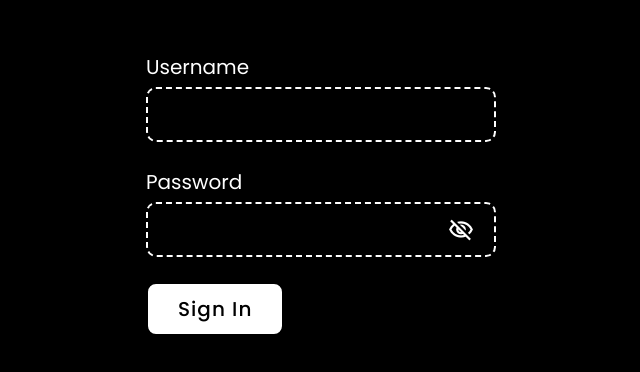
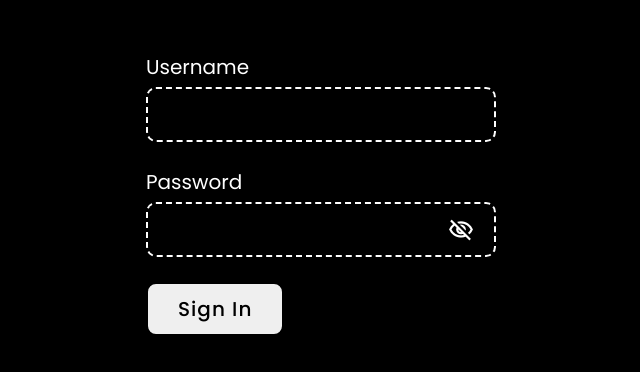
Before and after one commit to VRanaJi/Password-light-animation, a plain HTML site: page index.html in a window 1280 px wide. Shown: the part 194-566 px from the top of the page, without its empty margins (319-959 px from the left). Drawn offline with nearby package versions, Linux system fonts and the light colour scheme.

Commit message:
style.css

```diff
--- a/style.css
+++ b/style.css
@@ -74,8 +74,6 @@ form{
     border: 2px solid black;
     border-radius: 10px;
     outline: none;
-    background: white;
-    color: black;
     padding: 10px 30px;
     font-family: 'Poppins';
     font-size: 20px;
```
